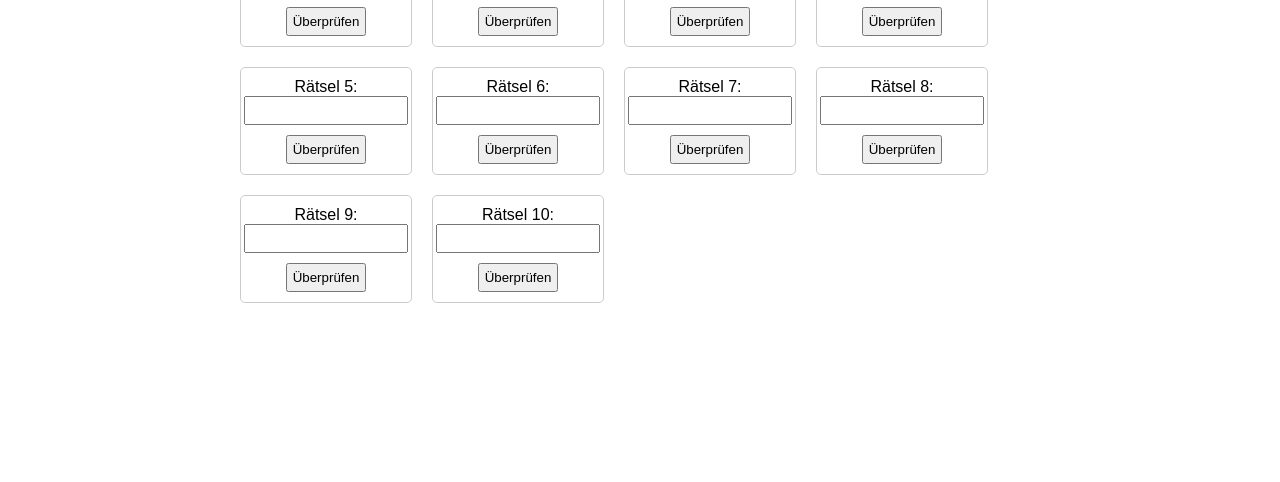
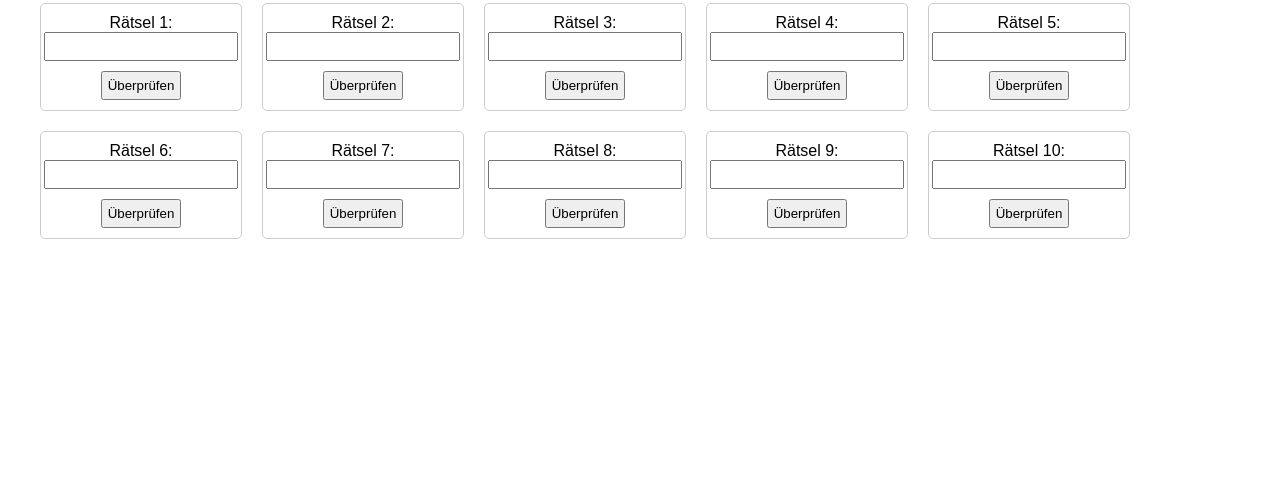
Before and after one commit to Dennigkofen/Escape_Room, a plain HTML site: page index.html in a window 1280 px wide. Shown: the part 318-800 px from the top of the page. Drawn offline with Linux system fonts and the light colour scheme.

Commit message:
Update styles.css

```diff
--- a/styles.css
+++ b/styles.css
@@ -16,7 +16,7 @@ h1 {
     display: flex;
     flex-wrap: wrap;
     gap: 20px;
-    max-width: 800px;
+    max-width: 1200px;
 }
 
 .riddle {
@@ -26,7 +26,7 @@ h1 {
     padding: 10px;
     border: 1px solid #ccc;
     border-radius: 5px;
-    width: 150px;
+    width: 180px; /* Erhöht, um mehr Platz zu bieten */
 }
 
 .riddle input {
```
